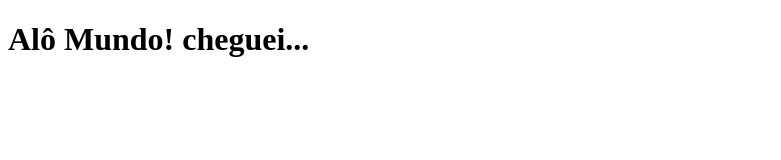
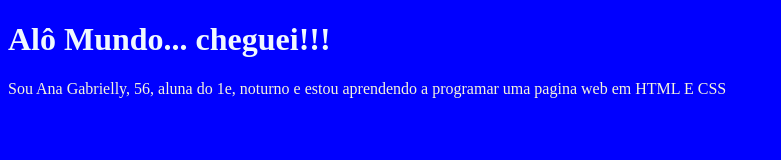
Before and after one commit to anaalmeidapimentel-lab/primeiro-repositorio, a plain HTML site: page index.html in a window 1280 px wide. Shown: the whole page, without its empty margins (0-781 px from the left). Drawn offline with Linux system fonts and the light colour scheme; files that its build step writes are made by us from their sources.

Commit message:
ligação com style.css

```diff
--- a/index.html
+++ b/index.html
@@ -4,8 +4,12 @@
     <meta charset="UTF-8">
     <meta name="viewport" content="width=device-width, initial-scale=1.0">
     <title>Primeiro HTML </title>
-</head>
-<body>
-    <h1> Alô Mundo! cheguei... </h1>
+    <link rel="stylesheet" href="style.css">
+
+    <body>
+  <h1> Alô Mundo... cheguei!!!   </h1>
+
+<p>Sou Ana Gabrielly, 56, aluna do 1e, noturno e estou aprendendo a programar uma pagina web em HTML E CSS</p>
+
 </body>
 </html>
--- /dev/null
+++ b/style.CSS/style.CSS
@@ -0,0 +1,16 @@
+body
+{
+    background-color: blue;
+    color: aliceblue;
+
+}
+
+h1 {
+
+    font-size: 30px:
+}
+
+p {
+    color: beige;
+    font-size: 16px;
+}
```
